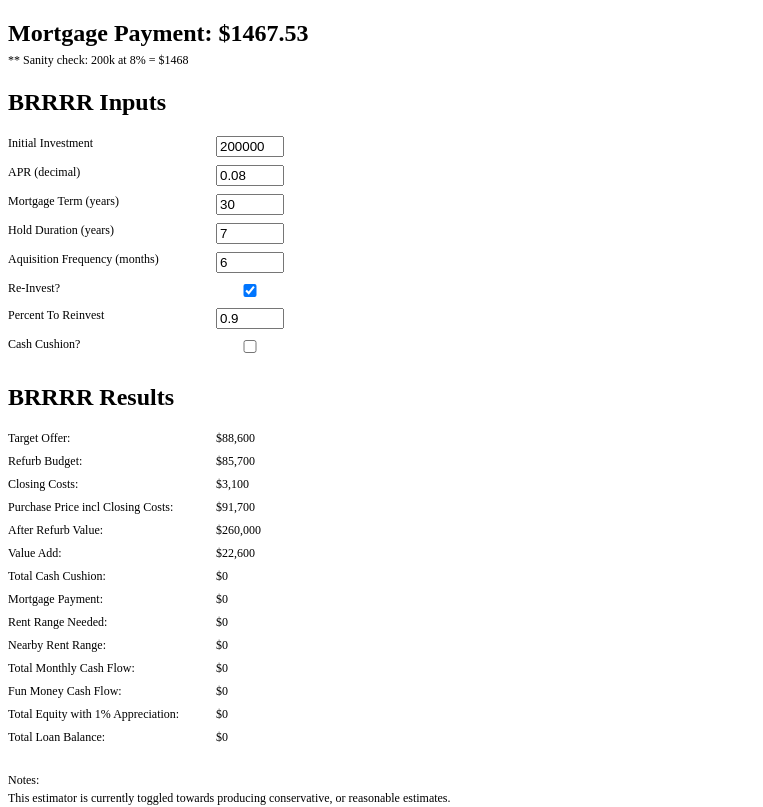
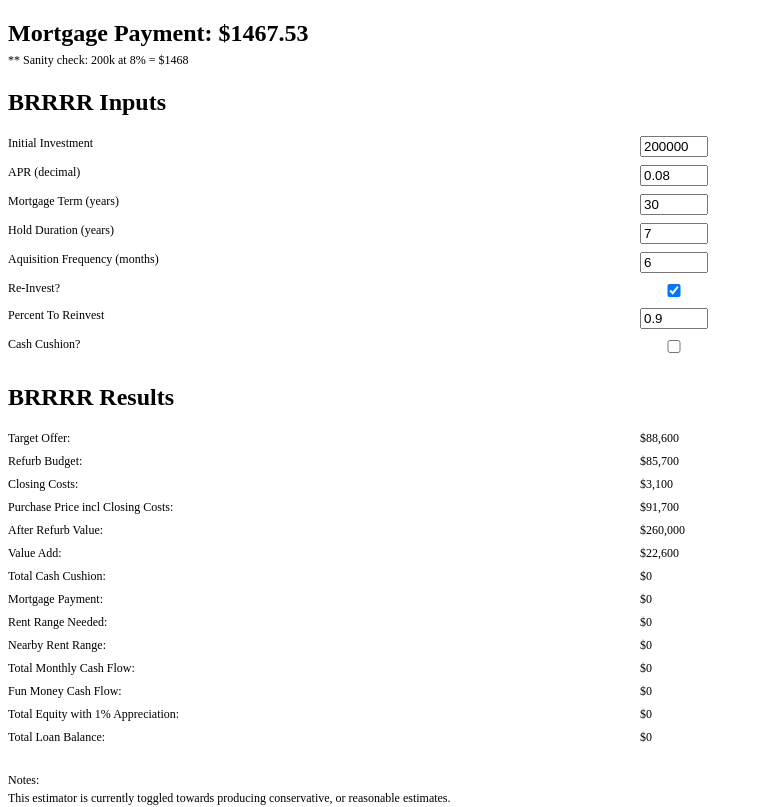
Before and after one commit to brrrr-method/brrrr-calculator, a Vue app: page / in a window 1280 px wide. Shown: the top 807 px of the page, without its empty margins (0-763 px from the left). Built offline with nearby package versions, Linux system fonts and the light colour scheme.

Commit message:
create main-content div

```diff
--- a/src/App.vue
+++ b/src/App.vue
@@ -1,4 +1,5 @@
 <template>
+  <div class="main-content">
     <section>
       <h1 class="header">{{ mortgageCalcTitle }} ${{ payment.toFixed(2) }}</h1>
       <p class="sanity-check">** Sanity check: 200k at 8% = $1468</p>
@@ -18,6 +19,7 @@
       </div>
     </section>
     <p>{{ notes }}</p>
+  </div>
 </template>
 
 <script setup>
--- a/src/index.scss
+++ b/src/index.scss
@@ -26,10 +26,13 @@ p {
 .sanity-check {
   margin-top: 0;
 }
+.main-content {
+  width: 100%;
+  height: 100%;
+}
 .input-content {
   display: grid;
   grid-template-columns: repeat(2, 1fr);
-  width: 350px;
   padding-bottom: 8px;
   font-size: 12px;
 }
```
Lines whose indentation alone changed are shown as unchanged.
